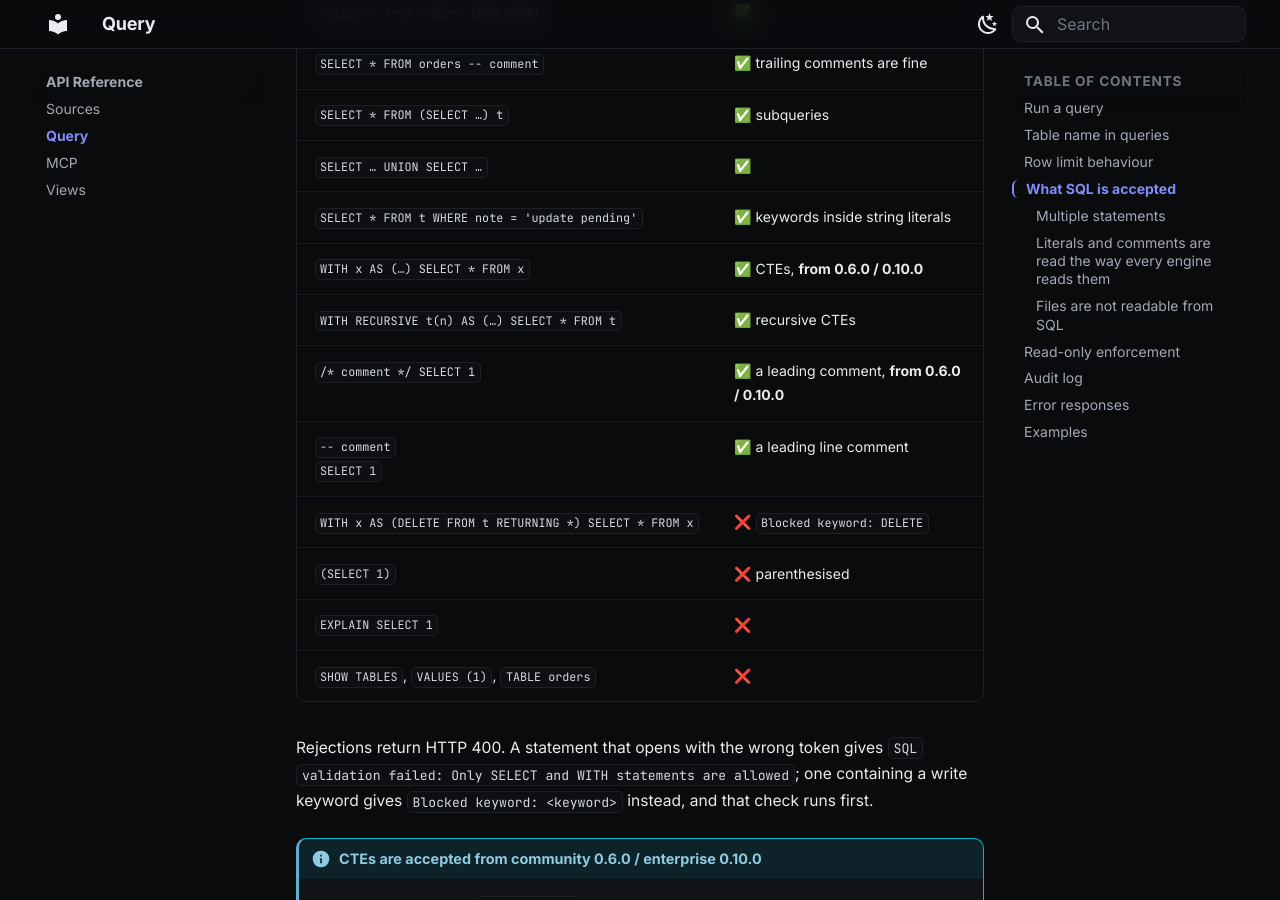
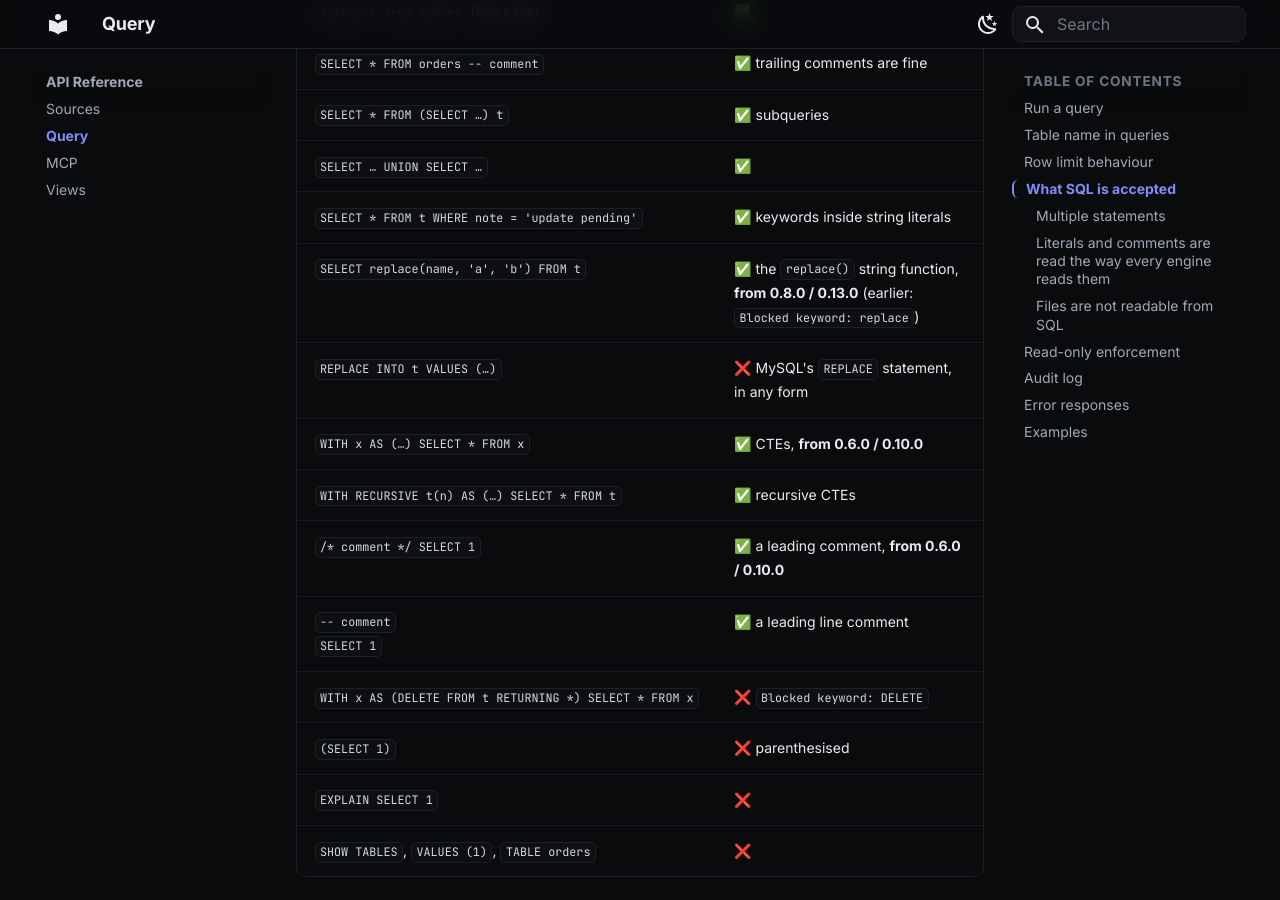
Before and after one commit to tdb-project/tdb-docs, an MkDocs documentation site: the page built from docs/api/query.md, in a window 1280 px wide and 900 px high, scrolled down 3506 px. Built offline with MkDocs 1.6.1 and Material for MkDocs 9.7.7, drawn with Linux system fonts in a browser that asks for light colours.

Commit message:
docs: replace() accepted from 0.8.0 / 0.13.0; samples to 0.13.0/a5677cf
Co-Authored-By: Claude Opus 5.5 <noreply@anthropic.com>

```diff
--- a/docs/api/query.md
+++ b/docs/api/query.md
@@ -124,6 +124,8 @@ difference catches people out:
 | `SELECT * FROM (SELECT …) t` | ✅ subqueries |
 | `SELECT … UNION SELECT …` | ✅ |
 | `SELECT * FROM t WHERE note = 'update pending'` | ✅ keywords inside string literals |
+| `SELECT replace(name, 'a', 'b') FROM t` | ✅ the `replace()` string function, **from 0.8.0 / 0.13.0** (earlier: `Blocked keyword: replace`) |
+| `REPLACE INTO t VALUES (…)` | ❌ MySQL's `REPLACE` statement, in any form |
 | `WITH x AS (…) SELECT * FROM x` | ✅ CTEs, **from 0.6.0 / 0.10.0** |
 | `WITH RECURSIVE t(n) AS (…) SELECT * FROM t` | ✅ recursive CTEs |
 | `/* comment */ SELECT 1` | ✅ a leading comment, **from 0.6.0 / 0.10.0** |
```
Also changed, not shown: docs/api/mcp.md (+1 -1 lines), docs/getting-started/installation.md (+1 -1 lines), docs/getting-started/quickstart.md (+1 -1 lines), docs/observability/metrics.md (+2 -2 lines).
